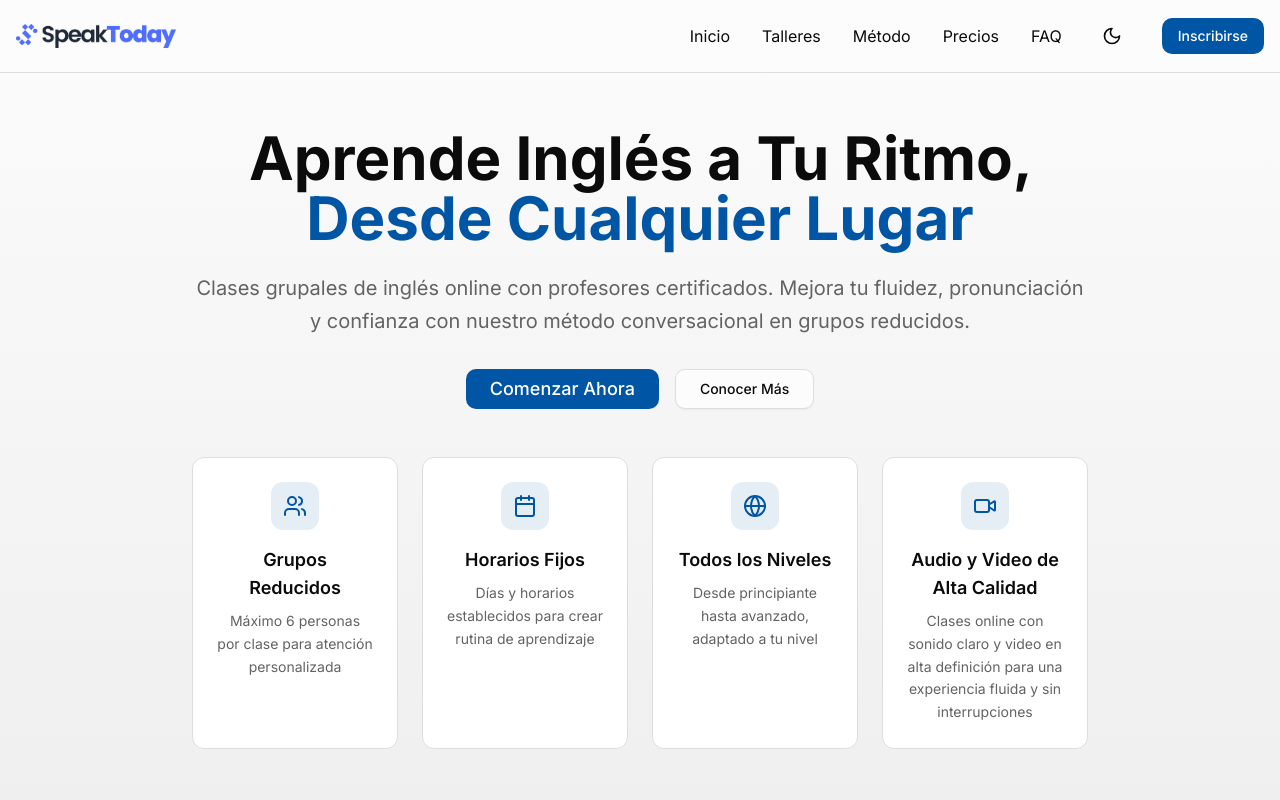
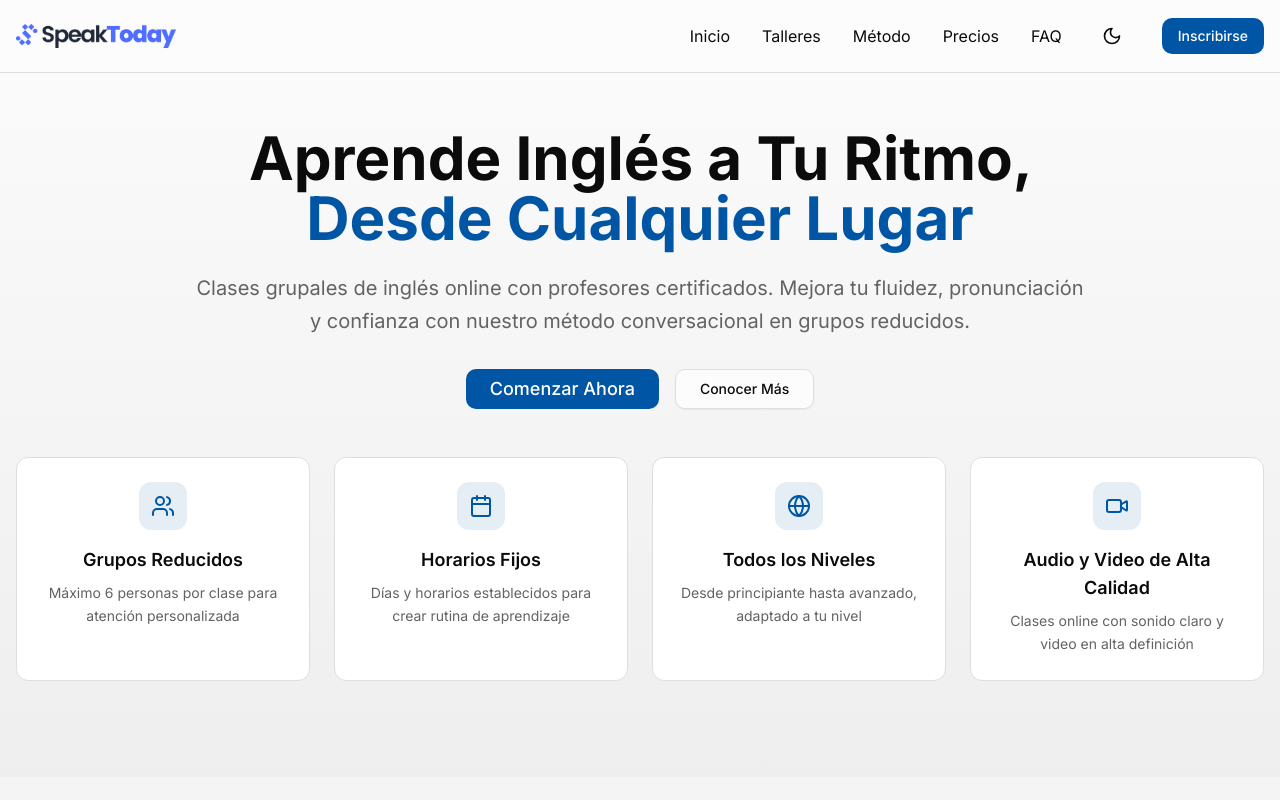
Before and after one commit to tomicarreras/speaktoday, a Next.js app: page / in a window 1280 px wide. Shown: the top 800 px of the page. Built offline with nearby package versions, Linux system fonts and the light colour scheme.

Commit message:
fix bugs

```diff
--- a/components/hero-section.tsx
+++ b/components/hero-section.tsx
@@ -17,6 +17,8 @@ export function HeroSection() {
       className="pt-24 pb-16 md:pt-32 md:pb-24 bg-gradient-to-b from-background to-muted"
     >
       <div className="container mx-auto px-4">
+
+        {/* Texto */}
         <div className="max-w-4xl mx-auto text-center">
           <h1 className="text-4xl md:text-6xl font-bold mb-6 text-balance">
             Aprende Inglés a Tu Ritmo,{" "}
@@ -44,16 +46,16 @@ export function HeroSection() {
               Conocer Más
             </Button>
           </div>
+        </div>
 
-          {/* Features Grid */}
-          <div className="grid md:grid-cols-4 gap-6">
+        {/* Features Grid */}
+        <div className="max-w-7xl mx-auto">
+          <div className="grid md:grid-cols-4 gap-6 text-center">
             <div className="bg-card p-6 rounded-lg border border-border">
               <div className="w-12 h-12 bg-primary/10 rounded-lg flex items-center justify-center mb-4 mx-auto">
                 <Users className="w-6 h-6 text-primary" />
               </div>
-              <h3 className="font-semibold mb-2 text-lg">
-                Grupos Reducidos
-              </h3>
+              <h3 className="font-semibold mb-2 text-lg">Grupos Reducidos</h3>
               <p className="text-muted-foreground text-sm leading-relaxed">
                 Máximo 6 personas por clase para atención personalizada
               </p>
@@ -63,9 +65,7 @@ export function HeroSection() {
               <div className="w-12 h-12 bg-primary/10 rounded-lg flex items-center justify-center mb-4 mx-auto">
                 <Calendar className="w-6 h-6 text-primary" />
               </div>
-              <h3 className="font-semibold mb-2 text-lg">
-                Horarios Fijos
-              </h3>
+              <h3 className="font-semibold mb-2 text-lg">Horarios Fijos</h3>
               <p className="text-muted-foreground text-sm leading-relaxed">
                 Días y horarios establecidos para crear rutina de aprendizaje
               </p>
@@ -75,9 +75,7 @@ export function HeroSection() {
               <div className="w-12 h-12 bg-primary/10 rounded-lg flex items-center justify-center mb-4 mx-auto">
                 <Globe className="w-6 h-6 text-primary" />
               </div>
-              <h3 className="font-semibold mb-2 text-lg">
-                Todos los Niveles
-              </h3>
+              <h3 className="font-semibold mb-2 text-lg">Todos los Niveles</h3>
               <p className="text-muted-foreground text-sm leading-relaxed">
                 Desde principiante hasta avanzado, adaptado a tu nivel
               </p>
@@ -91,12 +89,12 @@ export function HeroSection() {
                 Audio y Video de Alta Calidad
               </h3>
               <p className="text-muted-foreground text-sm leading-relaxed">
-                Clases online con sonido claro y video en alta definición para una
-                experiencia fluida y sin interrupciones
+                Clases online con sonido claro y video en alta definición
               </p>
             </div>
           </div>
         </div>
+
       </div>
     </section>
   )
```
